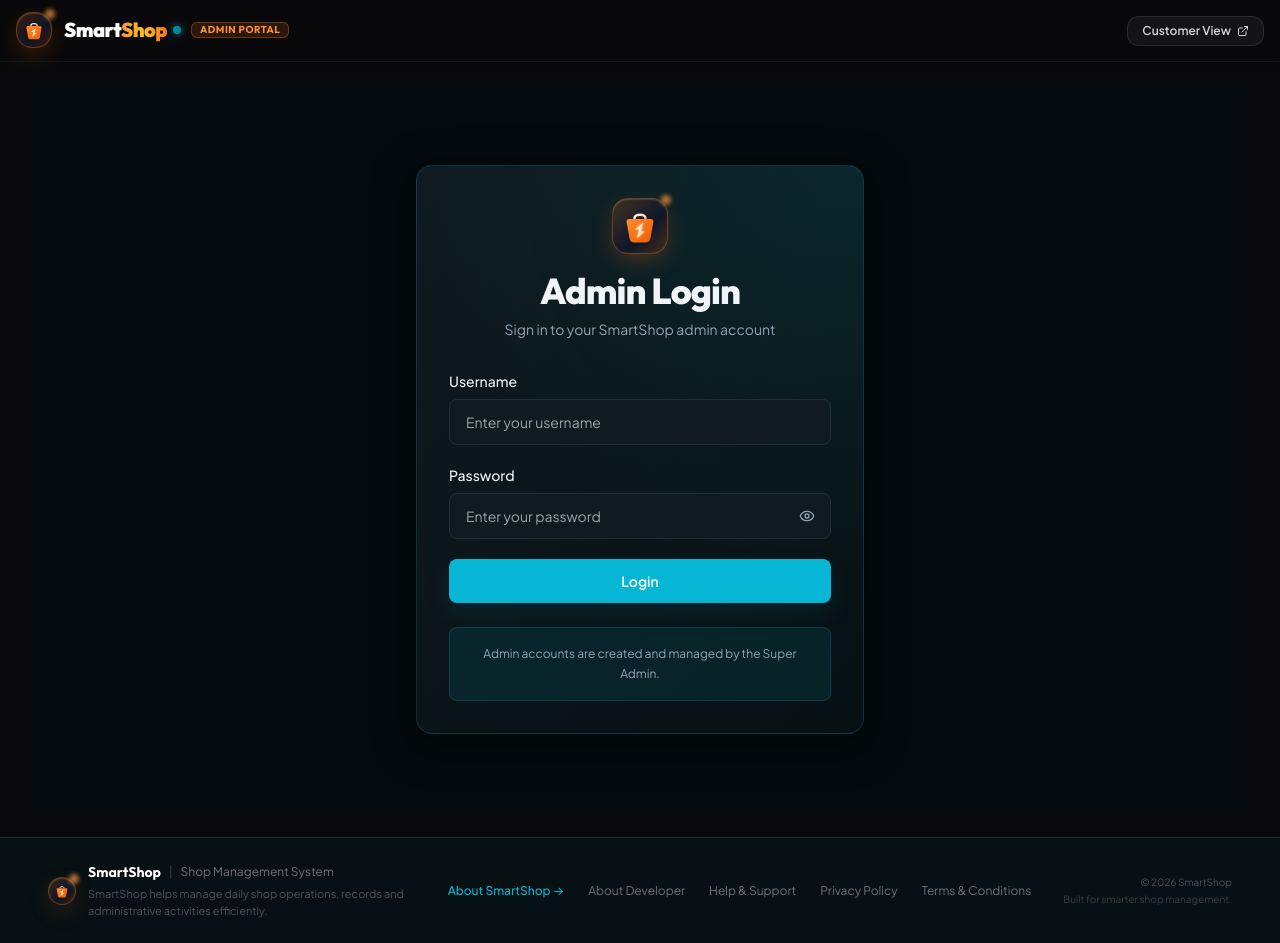
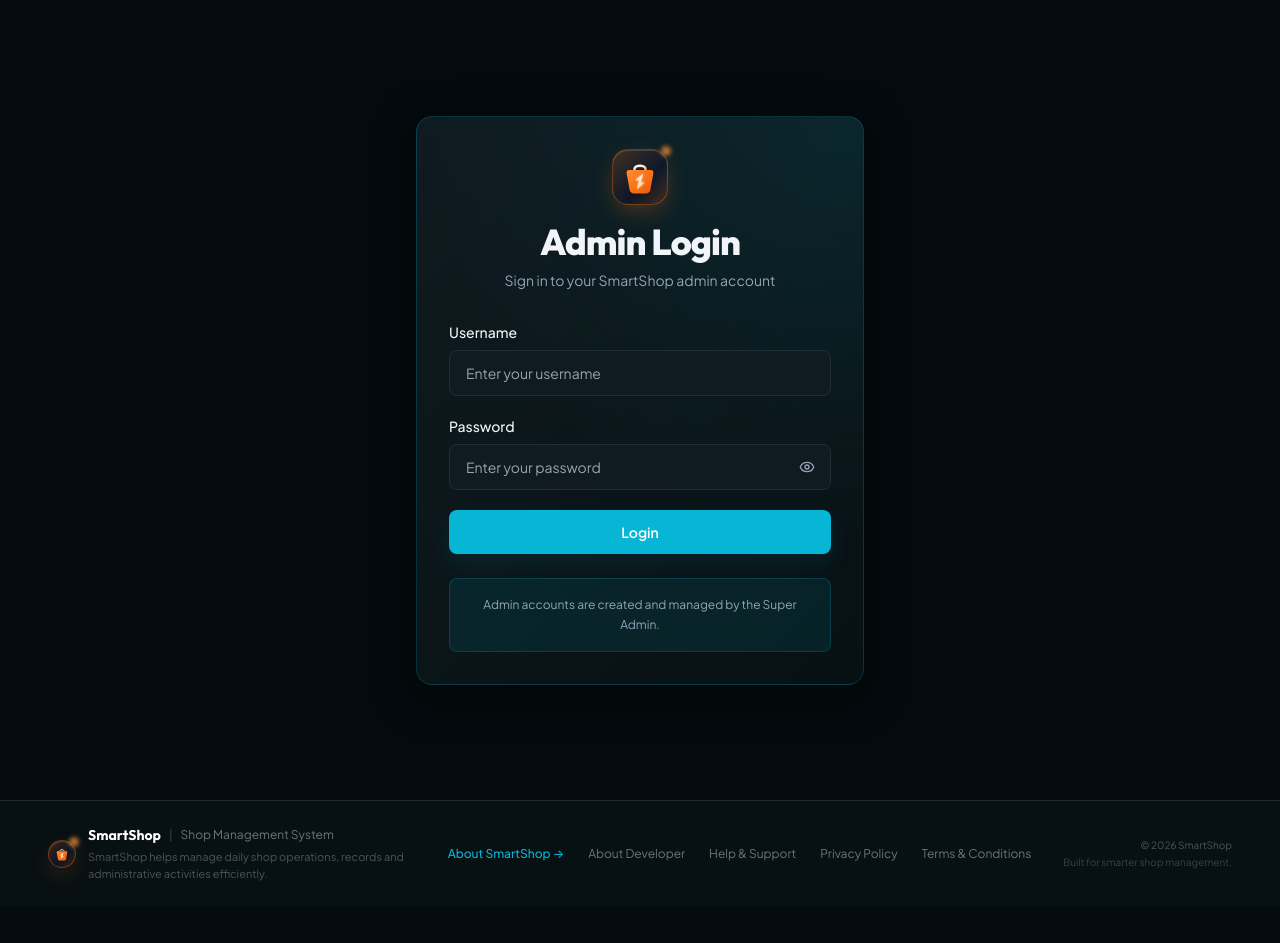
Before and after one commit to Ajitsingh57/SmartShop, a React (Vite) app in the folder admin/: page /login in a window 1280 px wide. After the commit the page ends 906 px from the top, so only its background shows below. Built offline with nearby package versions, Linux system fonts and the light colour scheme; no server answers.

Commit message:
fix: remove unauthenticated login navbar, eliminate customer view from admin header, and refine full-screen login

```diff
--- a/admin/src/App.jsx
+++ b/admin/src/App.jsx
@@ -102,12 +102,14 @@ const App = () => {
 
       {/* Main Content Area */}
       <div className="flex flex-1 flex-col min-w-0 overflow-x-hidden">
-        <Navbar
-          onToggleSidebar={() => setSidebarOpen((prev) => !prev)}
-          onToggleCollapse={() => setSidebarCollapsed((prev) => !prev)}
-          isCollapsed={sidebarCollapsed}
-        />
-        <main className="flex-1 px-4 py-6 sm:px-6 lg:px-8 max-w-[1600px] w-full mx-auto">
+        {user && !isLoginPage && (
+          <Navbar
+            onToggleSidebar={() => setSidebarOpen((prev) => !prev)}
+            onToggleCollapse={() => setSidebarCollapsed((prev) => !prev)}
+            isCollapsed={sidebarCollapsed}
+          />
+        )}
+        <main className={`flex-1 ${!user || isLoginPage ? "" : "px-4 py-6 sm:px-6 lg:px-8 max-w-[1600px]"} w-full mx-auto`}>
           <Routes>
             {/* Public authentication */}
             <Route path="/login" element={<Login />} />
--- a/admin/src/components/Navbar.jsx
+++ b/admin/src/components/Navbar.jsx
@@ -40,27 +40,9 @@ const Navbar = ({ onToggleSidebar, onToggleCollapse, isCollapsed }) => {
     navigate("/login");
   };
 
-  // If user is not logged in (e.g. on /login page), show minimal clean login top bar
+  // If user is not logged in (e.g. on /login page), do not render any navbar
   if (!user) {
-    return (
-      <header className="sticky top-0 z-30 border-b border-white/5 bg-zinc-950/80 px-4 py-3 shadow-md backdrop-blur-xl">
-        <div className="mx-auto flex max-w-7xl items-center justify-between">
-          <NavLink to="/login" className="transition-transform active:scale-95">
-            <Logo size="sm" showBadge badgeText="Admin Portal" />
-          </NavLink>
-
-          <a
-            href="http://localhost:5173"
-            target="_blank"
-            rel="noreferrer"
-            className="inline-flex items-center gap-1.5 rounded-xl border border-white/10 bg-white/5 px-3.5 py-1.5 text-xs font-semibold text-zinc-300 hover:bg-white/10 hover:text-white transition"
-          >
-            <span>Customer View</span>
-            <ExternalLink className="h-3 w-3" />
-          </a>
-        </div>
-      </header>
-    );
+    return null;
   }
 
   return (
--- a/admin/src/pages/Login.jsx
+++ b/admin/src/pages/Login.jsx
@@ -95,7 +95,7 @@ const Login = () => {
 
   return (
     <div
-      className="flex min-h-[calc(100vh-73px)] w-full items-center justify-center px-4 py-10 sm:px-6"
+      className="flex min-h-screen w-full items-center justify-center px-4 py-10 sm:px-6"
       style={{
         backgroundColor: "var(--app-bg)",
         color: "var(--app-text)",
```
Also changed, not shown: 1 other file (tests, documents, lock files or other folders).
